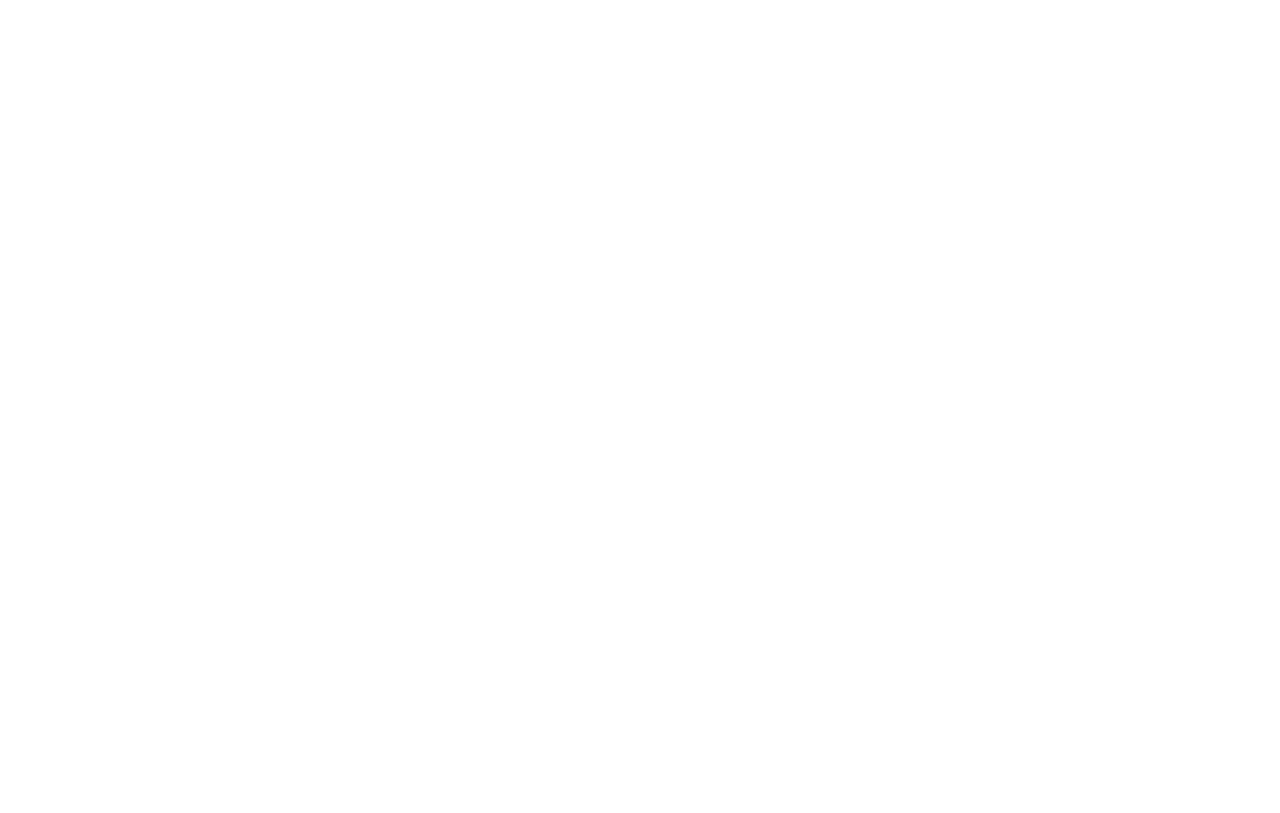
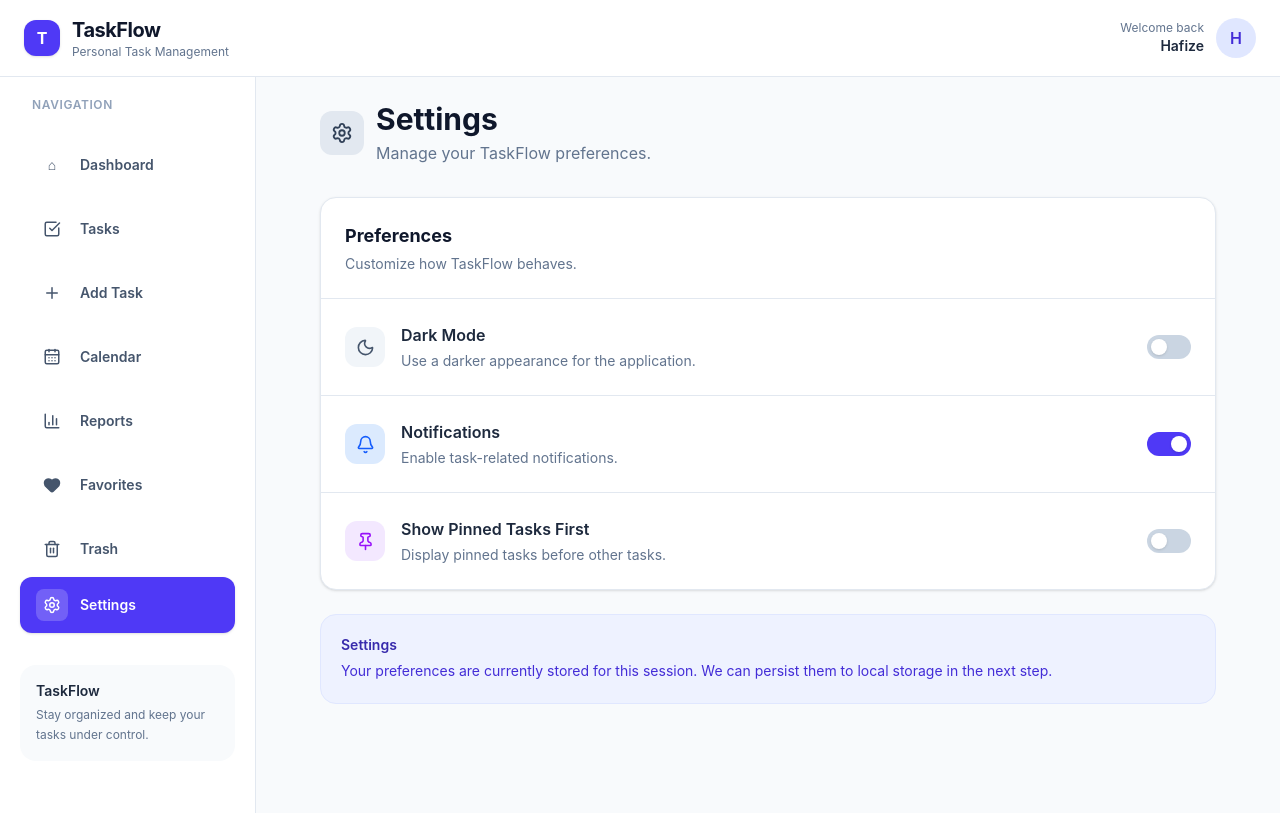
Before and after one commit to hafizecim/taskflow-react, a React (Vite) app: page /settings in a window 1280 px wide. Before the commit this address had no page. Built offline with nearby package versions, Linux system fonts and the light colour scheme.

Commit message:
feat: add settings page and navigation

```diff
--- a/src/App.tsx
+++ b/src/App.tsx
@@ -11,6 +11,7 @@
 import Trash from './pages/Trash'
 import Calendar from './pages/Calendar'
 import Reports from './pages/Reports'
+import Settings from './pages/Settings'
 
 import { TaskProvider } from './context/TaskProvider'
 
@@ -64,6 +65,12 @@
               path="/trash"
               element={<Trash />}
             />
+
+            <Route
+              path="/settings"
+              element={<Settings />}
+            />
+
           </Route>
         </Routes>
       </TaskProvider>
--- a/src/components/Sidebar.tsx
+++ b/src/components/Sidebar.tsx
@@ -4,6 +4,7 @@
   CheckSquare,
   Heart,
   Plus,
+  Settings,
   Trash2,
 } from 'lucide-react'
 
@@ -114,6 +115,17 @@
         </NavLink>
       </nav>
 
+      <NavLink
+        to="/settings"
+        className={getNavLinkClass}
+      >
+        <span className="flex h-8 w-8 items-center justify-center rounded-lg bg-white/20">
+          <Settings size={18} />
+        </span>
+
+        <span>Settings</span>
+      </NavLink>
+
       <div className="mt-8 rounded-2xl bg-slate-50 p-4">
         <p className="text-sm font-semibold text-slate-800">
           TaskFlow
--- /dev/null
+++ b/src/pages/Settings.tsx
@@ -0,0 +1,185 @@
+import {
+  Bell,
+  Moon,
+  Pin,
+  Settings as SettingsIcon,
+} from 'lucide-react'
+
+import { useState } from 'react'
+
+function Settings() {
+  const [darkMode, setDarkMode] = useState(false)
+  const [notifications, setNotifications] =
+    useState(true)
+  const [pinnedFirst, setPinnedFirst] =
+    useState(false)
+
+  return (
+    <div className="min-h-full bg-slate-50 p-6">
+      <div className="mx-auto max-w-4xl">
+        <div className="mb-8">
+          <div className="flex items-center gap-3">
+            <div className="flex h-11 w-11 items-center justify-center rounded-xl bg-slate-200 text-slate-700">
+              <SettingsIcon size={22} />
+            </div>
+
+            <div>
+              <h1 className="text-3xl font-bold text-slate-900">
+                Settings
+              </h1>
+
+              <p className="mt-1 text-slate-500">
+                Manage your TaskFlow preferences.
+              </p>
+            </div>
+          </div>
+        </div>
+
+        <div className="overflow-hidden rounded-2xl border border-slate-200 bg-white shadow-sm">
+          <div className="border-b border-slate-200 p-6">
+            <h2 className="text-lg font-bold text-slate-900">
+              Preferences
+            </h2>
+
+            <p className="mt-1 text-sm text-slate-500">
+              Customize how TaskFlow behaves.
+            </p>
+          </div>
+
+          <div className="divide-y divide-slate-200">
+            <div className="flex items-center justify-between gap-4 p-6">
+              <div className="flex items-center gap-4">
+                <div className="flex h-10 w-10 items-center justify-center rounded-xl bg-slate-100 text-slate-600">
+                  <Moon size={19} />
+                </div>
+
+                <div>
+                  <p className="font-semibold text-slate-800">
+                    Dark Mode
+                  </p>
+
+                  <p className="mt-1 text-sm text-slate-500">
+                    Use a darker appearance for the application.
+                  </p>
+                </div>
+              </div>
+
+              <button
+                type="button"
+                onClick={() =>
+                  setDarkMode(!darkMode)
+                }
+                aria-pressed={darkMode}
+                className={`relative h-6 w-11 shrink-0 rounded-full transition ${
+                  darkMode
+                    ? 'bg-indigo-600'
+                    : 'bg-slate-300'
+                }`}
+              >
+                <span
+                  className={`absolute top-1 h-4 w-4 rounded-full bg-white shadow transition ${
+                    darkMode
+                      ? 'left-6'
+                      : 'left-1'
+                  }`}
+                />
+              </button>
+            </div>
+
+            <div className="flex items-center justify-between gap-4 p-6">
+              <div className="flex items-center gap-4">
+                <div className="flex h-10 w-10 items-center justify-center rounded-xl bg-blue-100 text-blue-600">
+                  <Bell size={19} />
+                </div>
+
+                <div>
+                  <p className="font-semibold text-slate-800">
+                    Notifications
+                  </p>
+
+                  <p className="mt-1 text-sm text-slate-500">
+                    Enable task-related notifications.
+                  </p>
+                </div>
+              </div>
+
+              <button
+                type="button"
+                onClick={() =>
+                  setNotifications(!notifications)
+                }
+                aria-pressed={notifications}
+                className={`relative h-6 w-11 shrink-0 rounded-full transition ${
+                  notifications
+                    ? 'bg-indigo-600'
+                    : 'bg-slate-300'
+                }`}
+              >
+                <span
+                  className={`absolute top-1 h-4 w-4 rounded-full bg-white shadow transition ${
+                    notifications
+                      ? 'left-6'
+                      : 'left-1'
+                  }`}
+                />
+              </button>
+            </div>
+
+            <div className="flex items-center justify-between gap-4 p-6">
+              <div className="flex items-center gap-4">
+                <div className="flex h-10 w-10 items-center justify-center rounded-xl bg-purple-100 text-purple-600">
+                  <Pin size={19} />
+                </div>
+
+                <div>
+                  <p className="font-semibold text-slate-800">
+                    Show Pinned Tasks First
+                  </p>
+
+                  <p className="mt-1 text-sm text-slate-500">
+                    Display pinned tasks before other tasks.
+                  </p>
+                </div>
+              </div>
+
+              <button
+                type="button"
+                onClick={() =>
+                  setPinnedFirst(!pinnedFirst)
+                }
+                aria-pressed={pinnedFirst}
+                className={`relative h-6 w-11 shrink-0 rounded-full transition ${
+                  pinnedFirst
+                    ? 'bg-indigo-600'
+                    : 'bg-slate-300'
+                }`}
+              >
+                <span
+                  className={`absolute top-1 h-4 w-4 rounded-full bg-white shadow transition ${
+                    pinnedFirst
+                      ? 'left-6'
+                      : 'left-1'
+                  }`}
+                />
+              </button>
+            </div>
+          </div>
+        </div>
+
+        <div className="mt-6 rounded-2xl border border-indigo-100 bg-indigo-50 p-5">
+          <p className="text-sm font-semibold text-indigo-800">
+            Settings
+          </p>
+
+          <p className="mt-1 text-sm leading-6 text-indigo-700">
+            Your preferences are currently stored for this
+            session. We can persist them to local storage in
+            the next step.
+          </p>
+        </div>
+      </div>
+    </div>
+  )
+}
+
+export default Settings
```
